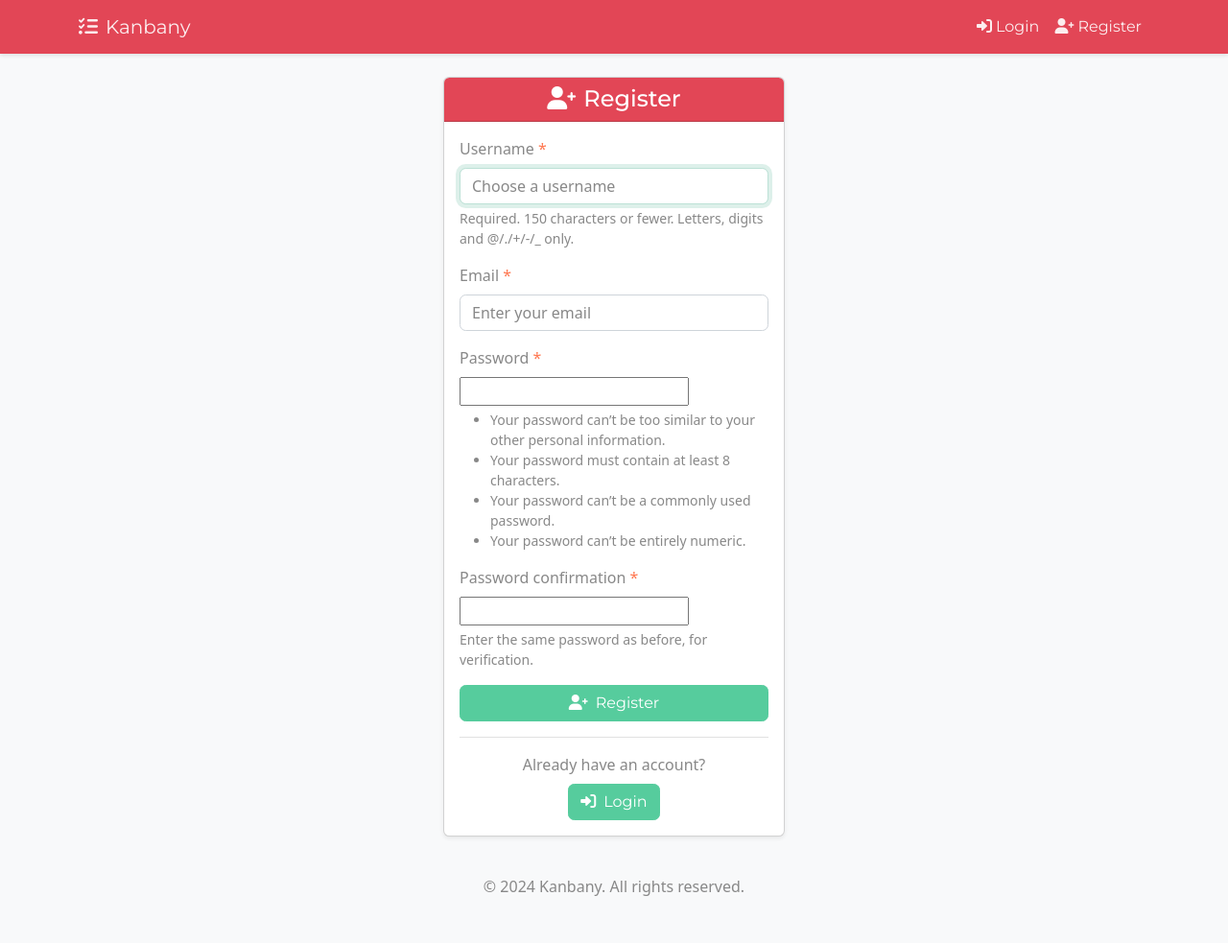
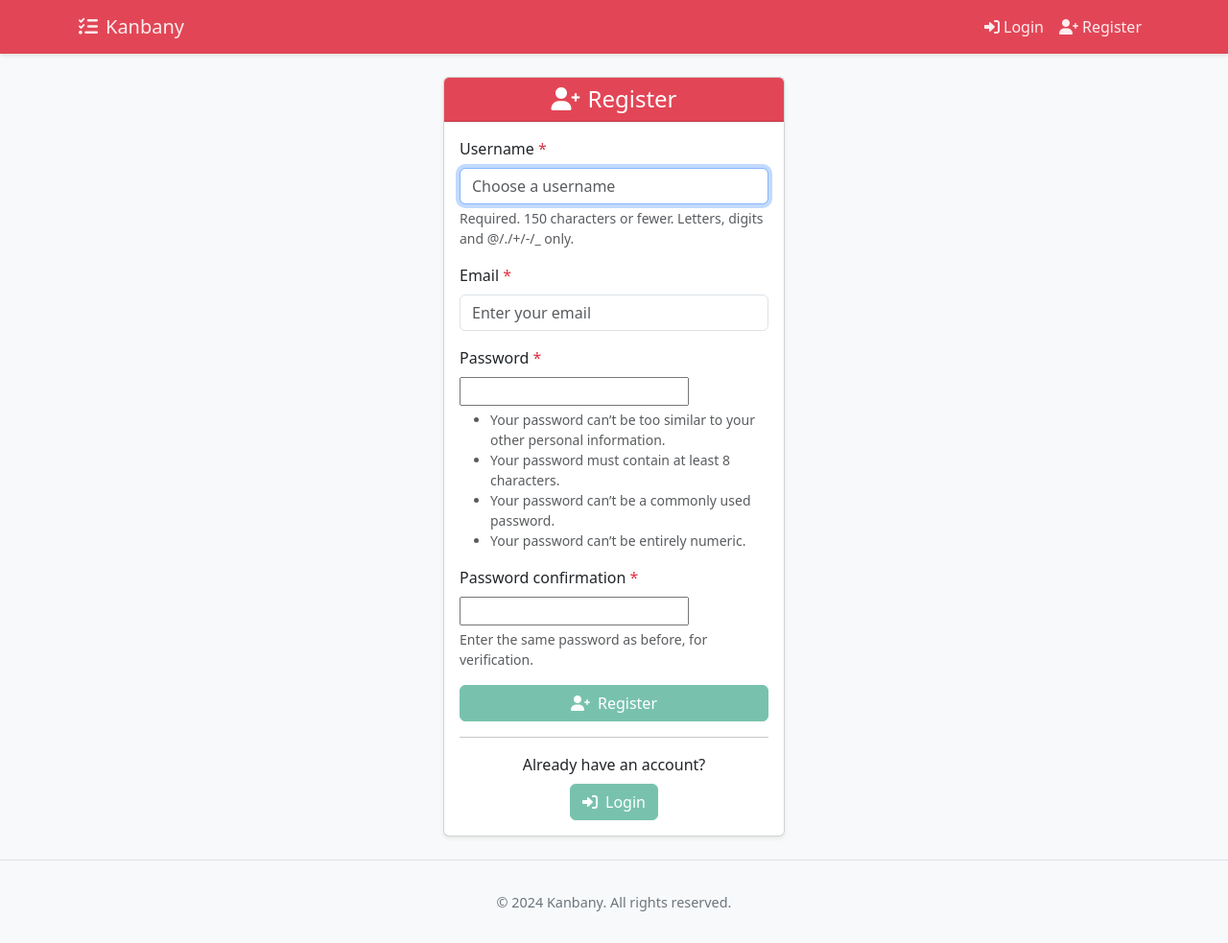
Before and after one commit to danipaBernales/kanbany, a Django app: page /register/ in a window 1280 px wide. Shown: the whole page at 96% size. Before the commit the page ends 934 px from the top, so only its background shows below. Run offline with Django 4.2, Linux system fonts and the light colour scheme; some libraries are stand-ins or nearby versions.

Commit message:
Update css

```diff
--- a/static/css/style.css
+++ b/static/css/style.css
@@ -1,17 +1,17 @@
-/* Import Minty theme from Bootswatch */
-@import url("https://cdn.jsdelivr.net/npm/bootswatch@5.3.2/dist/minty/bootstrap.min.css");
+/* Import Bootstrap theme */
+@import url("https://cdn.jsdelivr.net/npm/bootstrap@5.3.2/dist/css/bootstrap.min.css");
 
-/* Custom styles with Minty color palette */
+/* Custom styles */
 :root {
-  --primary-color: #78c2ad;
-  --secondary-color: #f3969a;
-  --accent-color: #56cc9d;
+  --primary-color: #f5418f;
+  --secondary-color: #6c757d;
+  --accent-color: #20c997;
   --background-color: #f8f9fa;
-  --text-color: #2f4f4f;
-  --danger-color: #ff7851;
-  --success-color: #56cc9d;
-  --warning-color: #ffce67;
-  --info-color: #6cc3d5;
+  --text-color: #212529;
+  --danger-color: #dc3545;
+  --success-color: #78c2ad;
+  --warning-color: #ffc107;
+  --info-color: #0dcaf0;
   --border-color: #dee2e6;
 }
 
@@ -21,19 +21,43 @@ body {
 }
 
 /* Navbar */
-.navbar {
+.navbar.navbar-expand-lg.navbar-dark {
   background-color: var(--primary-color) !important;
   box-shadow: 0 2px 4px rgba(0, 0, 0, 0.1);
 }
 
-.navbar-dark .navbar-nav .nav-link {
-  color: rgba(255, 255, 255, 0.9);
+.navbar.navbar-expand-lg.navbar-dark .navbar-nav .nav-link {
+  color: rgba(255, 255, 255, 0.9) !important;
   transition: all 0.2s ease;
 }
 
-.navbar-dark .navbar-nav .nav-link:hover {
-  color: white;
+.navbar.navbar-expand-lg.navbar-dark .navbar-nav .nav-link:hover {
+  color: white !important;
   transform: translateY(-1px);
+}
+
+/* Scrollbar Styling */
+html::-webkit-scrollbar,
+body::-webkit-scrollbar {
+  width: 10px !important;
+  background-color: var(--background-color) !important;
+}
+
+html::-webkit-scrollbar-track,
+body::-webkit-scrollbar-track {
+  background: var(--background-color) !important;
+  border-radius: 5px !important;
+}
+
+html::-webkit-scrollbar-thumb,
+body::-webkit-scrollbar-thumb {
+  background-color: var(--primary-color) !important;
+  border-radius: 5px !important;
+}
+
+html::-webkit-scrollbar-thumb:hover,
+body::-webkit-scrollbar-thumb:hover {
+  background-color: var(--primary-color) !important;
 }
 
 /* Kanban Board */
@@ -47,11 +71,11 @@ body {
 }
 
 .kanban-column h5 {
-  color: var(--primary-color);
+  color: var(--success-color);
   font-weight: 600;
   margin-bottom: 1.5rem;
   padding-bottom: 0.75rem;
-  border-bottom: 2px solid var(--primary-color);
+  border-bottom: 2px solid var(--success-color);
 }
 
 .task-card {
@@ -101,27 +125,27 @@ body {
 
 /* Button */
 .btn-primary {
-  background-color: var(--primary-color);
-  border-color: var(--primary-color);
+  background-color: #e4e981 !important;
+  border-color: #e4e981 !important;
   box-shadow: 0 2px 4px rgba(0, 0, 0, 0.05);
   transition: all 0.2s ease;
 }
 
 .btn-primary:hover {
-  background-color: darken(var(--primary-color), 10%);
-  border-color: darken(var(--primary-color), 10%);
+  background-color: #e0d668 !important;
+  border-color: #e0d668 !important;
   transform: translateY(-1px);
   box-shadow: 0 4px 8px rgba(0, 0, 0, 0.1);
 }
 
 .btn-outline-primary {
-  color: var(--primary-color);
-  border-color: var(--primary-color);
+  color: #6988c7 !important;
+  border-color: #6988c7 !important;
 }
 
 .btn-outline-primary:hover {
-  background-color: var(--primary-color);
-  color: white;
+  background-color: #78c2ad !important;
+  color: white !important;
 }
 
 /* Alert */
@@ -131,20 +155,93 @@ body {
   box-shadow: 0 2px 4px rgba(0, 0, 0, 0.05);
 }
 
-/* Scrollbar */
-::-webkit-scrollbar {
-  width: 8px;
+.card-header.bg-primary {
+  background-color: #78c2ad !important;
+  border: none;
 }
 
-::-webkit-scrollbar-track {
-  background: var(--background-color);
+.btn-success {
+  background-color: #78c2ad !important;
+  border-color: #78c2ad !important;
 }
 
-::-webkit-scrollbar-thumb {
-  background: var(--primary-color);
-  border-radius: 4px;
+.btn-success:hover {
+  background-color: #66a593 !important;
+  border-color: #66a593 !important;
 }
 
-::-webkit-scrollbar-thumb:hover {
-  background: darken(var(--primary-color), 10%);
+/* Footer Styling */
+html, body {
+  height: 100%;
+  margin: 0;
+  display: flex;
+  flex-direction: column;
 }
+
+main {
+  flex: 1 0 auto;
+}
+
+.footer {
+  flex-shrink: 0;
+  background-color: var(--background-color) !important;
+  border-top: 1px solid var(--border-color);
+  padding: 1rem 0;
+  position: relative;
+  width: 100%;
+}
+
+.footer .text-muted {
+  color: var(--secondary-color) !important;
+}
+
+.footer .container {
+  padding: 15px 0;
+}
+
+.footer .text-muted {
+  color: var(--text-color) !important;
+  font-size: 0.9rem;
+}
+
+.footer .social-links a {
+  font-size: 1.5rem;
+  transition: all 0.2s ease;
+}
+
+.footer .social-links a:hover {
+  opacity: 0.8;
+  transform: translateY(-2px);
+}
+
+/* Add padding to main content to prevent footer overlap */
+main.container {
+  padding-bottom: 200px;
+}
+
+
+/* Sticky Footer */
+html, body {
+  height: 100%;
+}
+
+body {
+  display: flex;
+  flex-direction: column;
+  min-height: 100vh;
+}
+
+main {
+  flex: 1 0 auto;
+}
+
+.footer {
+  flex-shrink: 0;
+  background-color: var(--background-color);
+  border-top: 1px solid var(--border-color);
+  padding: 1rem 0;
+}
+
+.footer .text-muted {
+  color: var(--secondary-color) !important;
+}
```
